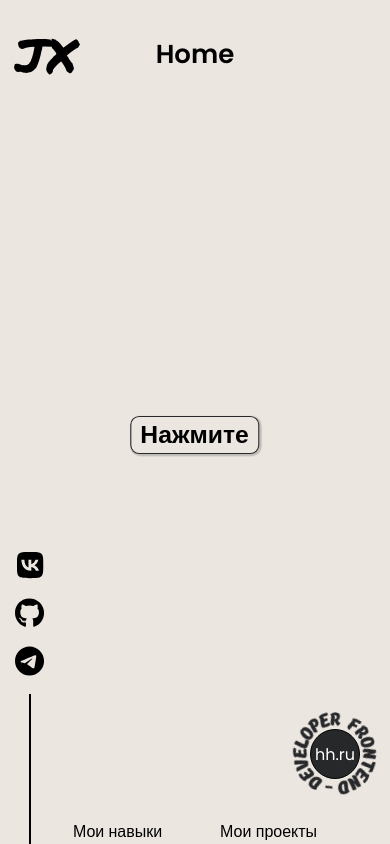
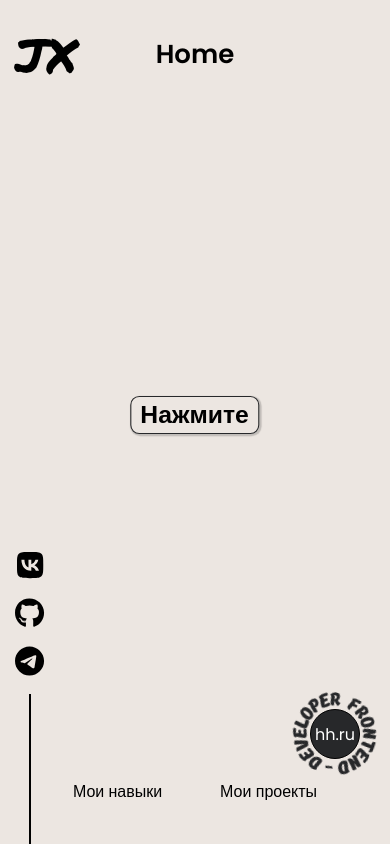
Before and after one commit to ConanWZP/react-portfolio, a React (Vite) app: page / in a window 390 px wide. Built offline with nearby package versions, Linux system fonts and the light colour scheme.

Commit message:
production mobile response upd

```diff
--- a/src/components/headHunter/headHunter.module.scss
+++ b/src/components/headHunter/headHunter.module.scss
@@ -40,8 +40,7 @@
   //transform: translateY(100%);
 //  top: 70% !important;
   @media (max-width: 650px) {
-
-    top: calc(100vh - 135px);
+    top: calc(100vh - 155px);
   }
 }
 
--- a/src/components/home/footer/footer.module.scss
+++ b/src/components/home/footer/footer.module.scss
@@ -1,6 +1,6 @@
 @keyframes footerAppearing {
   0% {
-    transform: translateY(200%);
+    transform: translateY(300%);
   }
   80% {
     transform: translateY(-20%);
@@ -14,7 +14,7 @@
 .footer {
   display: flex;
   justify-content: space-evenly;
-  transform: translateY(200%);
+  transform: translateY(300%);
   animation: footerAppearing 0.8s ease-in-out forwards 1.8s;
   font-size: 26px;
   @media (max-width: 1024px) {
--- a/src/pages/HomePage/homePage.module.scss
+++ b/src/pages/HomePage/homePage.module.scss
@@ -8,8 +8,9 @@
   overflow: hidden;
   // align-items: center;
   @media (max-width: 425px) {
-    padding: 20px 15px 0 15px;
+    padding: 20px 15px 40px 15px;
   }
+
 
 }
 
```
